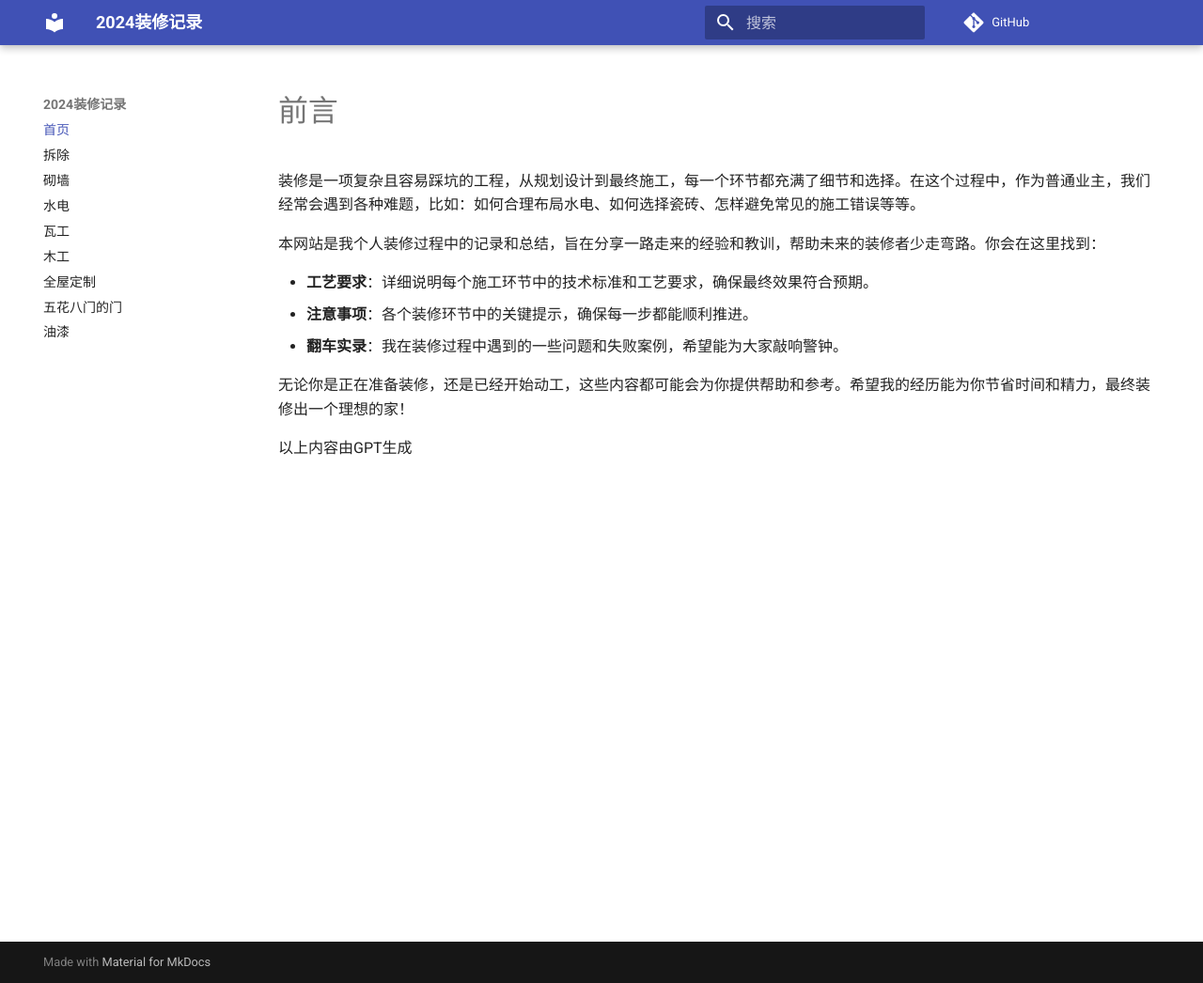
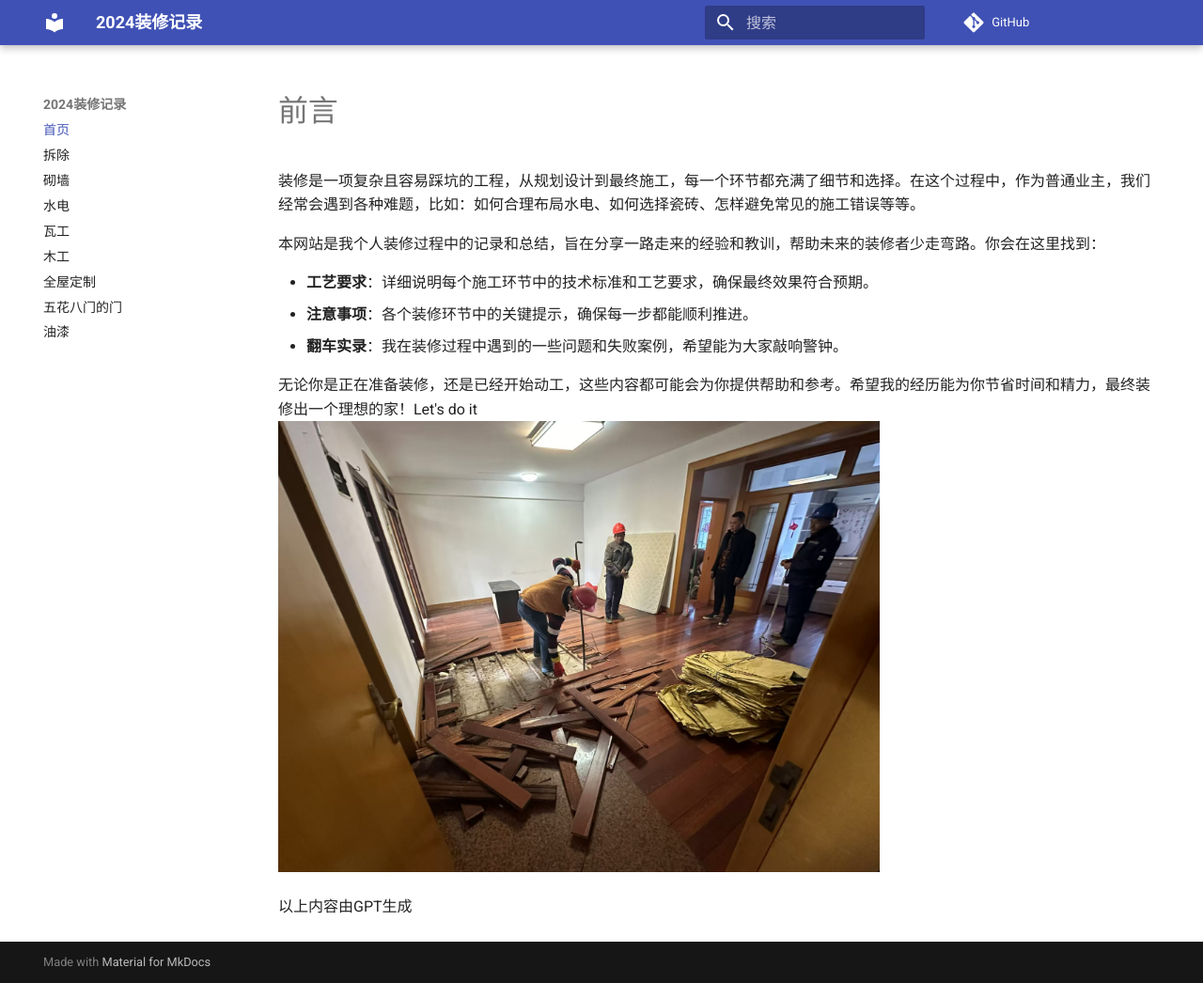
Before and after one commit to LPKnight/2024renovation, an MkDocs documentation site: the page built from docs/index.md, in a window 1280 px wide and 1046 px high. Shown: the whole window at 94% size. Built offline with MkDocs 1.6.1 and Material for MkDocs 9.7.7, drawn with Linux system fonts in a browser that asks for light colours; comment, search, counter and statistics services are not loaded.

Commit message:
upload md

```diff
--- a/docs/index.md
+++ b/docs/index.md
@@ -8,6 +8,8 @@
 - **注意事项**：各个装修环节中的关键提示，确保每一步都能顺利推进。
 - **翻车实录**：我在装修过程中遇到的一些问题和失败案例，希望能为大家敲响警钟。
 
-无论你是正在准备装修，还是已经开始动工，这些内容都可能会为你提供帮助和参考。希望我的经历能为你节省时间和精力，最终装修出一个理想的家！
+无论你是正在准备装修，还是已经开始动工，这些内容都可能会为你提供帮助和参考。希望我的经历能为你节省时间和精力，最终装修出一个理想的家！Let's do it
+<br>
+![避坑攻略](images/开工.jpg "开工"){: figcaption=1435 style="width:50vw;" }
 
 以上内容由GPT生成
```
Also changed, not shown: docs/main.md (deleted, +0 -7 lines), docs/images/开工.jpg (added).
